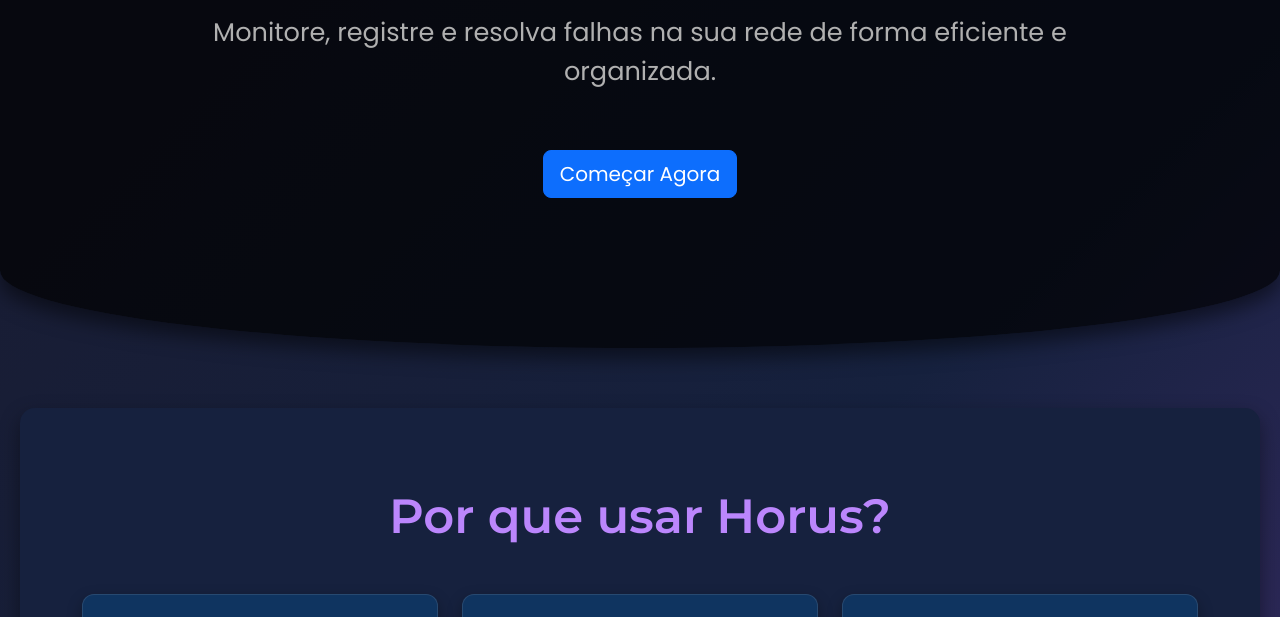
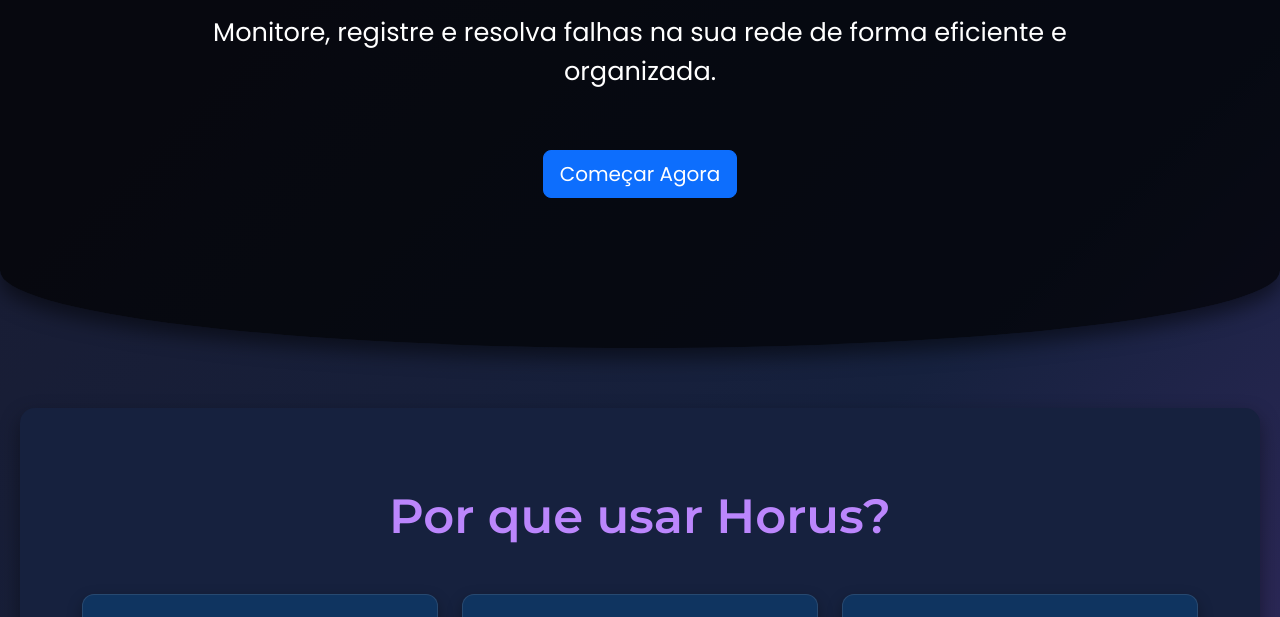
Before and after one commit to diegosls/horus, a plain HTML site: page index.html in a window 1280 px wide. Shown: the part 483-1100 px from the top of the page. Drawn offline with nearby package versions, Linux system fonts and the light colour scheme; a script that the page names is missing.

Commit message:
mudança de tema global.css

```diff
--- a/css/global.css
+++ b/css/global.css
@@ -11,7 +11,7 @@
     --color-accent-purple: #9B59B6;
 
     --color-text-light: #E0E0E0;
-    --color-text-lighter: #B0B0B0;
+    --color-text-lighter: #FFFFFF;
     --color-text-white: #FFFFFF;
 
     --color-status-open: #CF6679;
```
